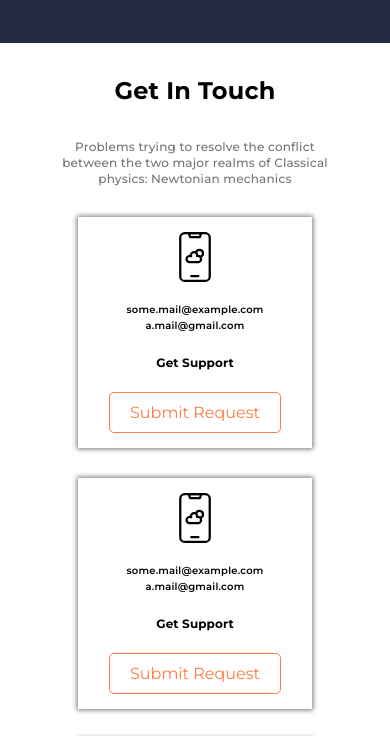
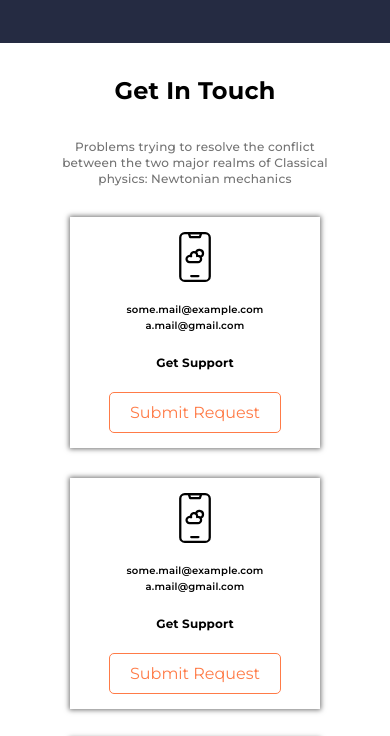
Before and after one commit to gevv001/Relvise, a plain HTML site: page index.html in a window 390 px wide. Shown: the part 5492-6228 px from the top of the page. Drawn offline with Linux system fonts and the light colour scheme.

Commit message:
support responsiveness

```diff
--- a/Css/support.css
+++ b/Css/support.css
@@ -1,10 +1,10 @@
 .support {
     width: 80%;
-    height: 90vh;
     display: flex;
     flex-direction: column;
     justify-content: space-evenly;
-    margin: 0 auto;
+    margin: 100px auto;
+    gap: 30px;
 }
 
 .support__intro {
@@ -40,7 +40,8 @@
     align-items: center;
     box-shadow: 0px 0px 5px 1px#737373;
     width: 25%;
-    height: 90%;
+    gap: 20px;
+    padding: 20px;
 }
 
 .support__card:hover {
@@ -62,8 +63,6 @@
     width: 50px;
 }
 
-.card__contacts {}
-
 .card__conts {
     text-align: center;
 }
@@ -78,6 +77,17 @@
     border: 1px solid var(--primary-color);
     font-family: Montserrat;
     border-radius: 5px;
+}
+
+@media (max-width: 610px) {
+    .support__contacts {
+        flex-wrap: wrap;
+        gap: 20px;
+    }
+
+    .support__card {
+        min-width: 250px;
+    }
 }
 
 @media (max-width: 430px) {
@@ -103,7 +113,4 @@
         gap: 20px;
         padding: 15px;
     }
-    .support__card:hover {
-        width: 80%;
-    }
 }
--- a/Css/textStyles.css
+++ b/Css/textStyles.css
@@ -169,7 +169,7 @@ h6 {
     }
 
     h6 {
-        font-size: 10px;
+        font-size: 12px;
         line-height: 16px;
     }
 
```
